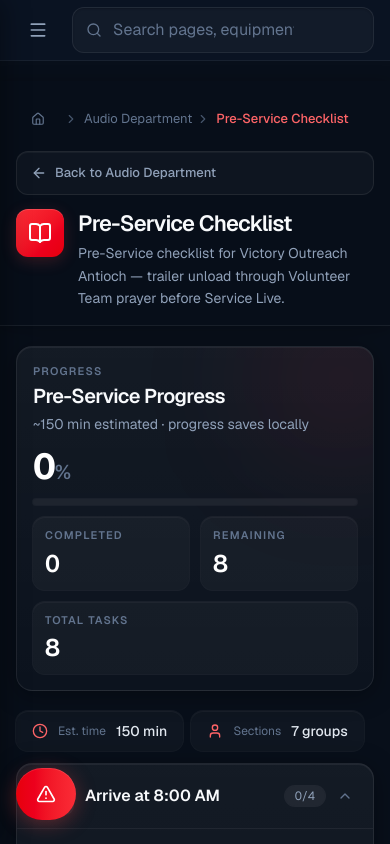
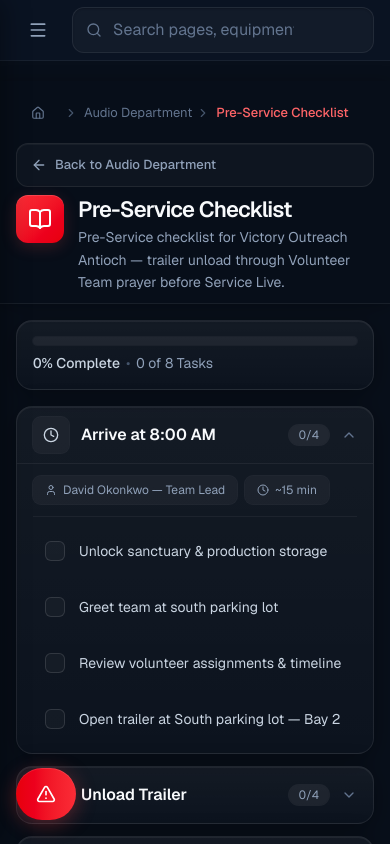
Before and after one commit to jjh48sjfn7-dot/voa-production-os, a Next.js app: page /audio/setup in a window 390 px wide. Shown: the top 844 px of the page. Built offline with nearby package versions, Linux system fonts and the light colour scheme.

Commit message:
Improve mobile checklist layout

```diff
--- a/components/audio/AudioPageShell.tsx
+++ b/components/audio/AudioPageShell.tsx
@@ -47,30 +47,50 @@
     return <PageSkeleton />;
   }
 
+  const stickyHeaderClass = compactMobile
+    ? audioStyles.stickyHeader.replace(" py-4", " py-2.5 md:py-4")
+    : audioStyles.stickyHeader;
+
   return (
-    <div className={compactMobile ? "space-y-5 md:space-y-10" : audioStyles.page}>
+    <div className={compactMobile ? "space-y-4 md:space-y-10" : audioStyles.page}>
       <div
-        className={audioStyles.stickyHeader}
+        className={stickyHeaderClass}
         data-scrolled={headerScrolled || undefined}
       >
-        <div className="flex flex-col gap-2.5 sm:flex-row sm:items-center sm:justify-between">
+        <div
+          className={`flex flex-col sm:flex-row sm:items-center sm:justify-between ${
+            compactMobile ? "gap-2 md:gap-2.5" : "gap-2.5"
+          }`}
+        >
           <Breadcrumbs items={breadcrumbs} />
           <BackButton />
         </div>
 
-        <header className="mt-3.5 space-y-2.5">
+        <header
+          className={
+            compactMobile ? "mt-2 space-y-1.5 md:mt-3.5 md:space-y-2.5" : "mt-3.5 space-y-2.5"
+          }
+        >
           <div className="flex items-start gap-3.5 md:gap-4">
             <div className={uiPageIcon}>
               <Icon />
             </div>
             <div className="min-w-0 flex-1 pt-0.5">
               <h1 className={audioStyles.display}>{title}</h1>
-              <p className={`mt-1.5 max-w-3xl ${audioStyles.body}`}>{description}</p>
+              <p
+                className={`max-w-3xl ${audioStyles.body} ${
+                  compactMobile ? "mt-1 md:mt-1.5" : "mt-1.5"
+                }`}
+              >
+                {description}
+              </p>
             </div>
           </div>
         </header>
 
-        {toolbar && <div className="mt-3.5">{toolbar}</div>}
+        {toolbar && (
+          <div className={compactMobile ? "mt-2 md:mt-3.5" : "mt-3.5"}>{toolbar}</div>
+        )}
       </div>
 
       {stickyProgress}
@@ -86,7 +106,7 @@
 
       <div
         className={`${
-          compactMobile ? "space-y-4 md:space-y-6" : audioStyles.section
+          compactMobile ? "space-y-3 md:space-y-6" : audioStyles.section
         } animate-fade-in`}
       >
         {children}
--- a/components/audio/AudioProgressCard.tsx
+++ b/components/audio/AudioProgressCard.tsx
@@ -34,30 +34,82 @@
   const display = loadFromStorage && mounted ? storedStats : stats;
   const remaining = display.total - display.completed;
 
+  if (compactMobile) {
+    return (
+      <>
+        <div
+          className={`relative overflow-hidden md:hidden ${audioStyles.card} p-4 ${audioStyles.cardGlow}`}
+        >
+          <div className="h-2 overflow-hidden rounded-full bg-white/[0.06] ring-1 ring-white/[0.04]">
+            <div
+              className={`h-full rounded-full ${colors.bar} shadow-[0_0_12px_rgba(239,68,68,0.35)] transition-[width] duration-[500ms] ease-out`}
+              style={{ width: `${display.percentage}%` }}
+            />
+          </div>
+          <p className="mt-2 text-sm tabular-nums text-slate-400">
+            <span className="font-medium text-slate-300">
+              {display.percentage}% Complete
+            </span>
+            <span className="mx-1.5 text-slate-600">•</span>
+            <span>
+              {display.completed} of {display.total} Tasks
+            </span>
+          </p>
+        </div>
+
+        <div
+          className={`relative hidden overflow-hidden md:block ${audioStyles.card} ${audioStyles.cardPadLg} ${audioStyles.cardGlow}`}
+        >
+          <DesktopProgressLayout
+            title={title}
+            description={description}
+            display={display}
+            remaining={remaining}
+            colors={colors}
+          />
+        </div>
+      </>
+    );
+  }
+
   return (
     <div
-      className={`relative overflow-hidden ${audioStyles.card} ${audioStyles.cardGlow} ${
-        compactMobile ? "p-4 sm:p-6 md:p-7" : audioStyles.cardPadLg
-      }`}
+      className={`relative overflow-hidden ${audioStyles.card} ${audioStyles.cardPadLg} ${audioStyles.cardGlow}`}
     >
+      <DesktopProgressLayout
+        title={title}
+        description={description}
+        display={display}
+        remaining={remaining}
+        colors={colors}
+      />
+    </div>
+  );
+}
+
+function DesktopProgressLayout({
+  title,
+  description,
+  display,
+  remaining,
+  colors,
+}: {
+  title: string;
+  description?: string;
+  display: ProgressStats;
+  remaining: number;
+  colors: (typeof departmentAccents)["audio"];
+}) {
+  return (
+    <>
       <div className="pointer-events-none absolute -right-12 -top-12 h-40 w-40 rounded-full bg-red-500/10 blur-3xl" />
 
-      <div
-        className={`relative flex flex-col sm:flex-row sm:items-start sm:justify-between ${
-          compactMobile ? "gap-3 md:gap-5" : "gap-5"
-        }`}
-      >
+      <div className="relative flex flex-col gap-5 sm:flex-row sm:items-start sm:justify-between">
         <div>
           <p className={audioStyles.label}>Progress</p>
           <h3 className={`mt-1 ${audioStyles.displayLg}`}>{title}</h3>
           {description && (
-            <p
-              className={`max-w-md ${audioStyles.body} ${
-                compactMobile ? "mt-1 md:mt-1.5" : "mt-1.5"
-              }`}
-            >
-              {description}
-            </p>
+            <p className={`mt-1.5 max-w-md ${audioStyles.body}`}>{description}</p>
           )}
         </div>
         <div className="text-left sm:text-right">
@@ -68,22 +120,14 @@
         </div>
       </div>
 
-      <div
-        className={`relative overflow-hidden rounded-full bg-white/[0.06] ring-1 ring-white/[0.04] ${
-          compactMobile ? "mt-3 h-1.5 md:mt-6 md:h-2.5" : "mt-6 h-2.5"
-        }`}
-      >
+      <div className="relative mt-6 h-2.5 overflow-hidden rounded-full bg-white/[0.06] ring-1 ring-white/[0.04]">
         <div
           className={`h-full rounded-full ${colors.bar} shadow-[0_0_12px_rgba(239,68,68,0.35)] transition-[width] duration-[500ms] ease-out`}
           style={{ width: `${display.percentage}%` }}
         />
       </div>
 
-      <div
-        className={`relative grid grid-cols-2 sm:grid-cols-3 ${
-          compactMobile ? "mt-3 gap-3 md:mt-5 md:gap-5" : `mt-5 ${audioStyles.gridGap}`
-        }`}
-      >
+      <div className={`relative mt-5 grid grid-cols-2 ${audioStyles.gridGap} sm:grid-cols-3`}>
         {[
           { label: "Completed", value: display.completed },
           { label: "Remaining", value: remaining },
@@ -91,15 +135,13 @@
         ].map((stat) => (
           <div
             key={stat.label}
-            className={`${audioStyles.inset} ${stat.wide ? "col-span-2 sm:col-span-1" : ""} ${
-              compactMobile ? "px-3 py-2.5 md:px-4 md:py-3.5" : "px-4 py-3.5"
-            }`}
+            className={`${audioStyles.inset} px-4 py-3.5 ${stat.wide ? "col-span-2 sm:col-span-1" : ""}`}
           >
             <p className={audioStyles.label}>{stat.label}</p>
             <p className={`mt-1 ${audioStyles.stat}`}>{stat.value}</p>
           </div>
         ))}
       </div>
-    </div>
+    </>
   );
 }
--- a/components/audio/SetupContent.tsx
+++ b/components/audio/SetupContent.tsx
@@ -59,7 +59,7 @@
         { label: "Pre-Service Checklist" },
       ]}
       stickyProgress={
-        <div className="sticky top-[12.5rem] z-10 md:top-[14rem]">
+        <div className="md:sticky md:top-[14rem] md:z-10">
           <AudioProgressCard
             compactMobile
             title={`${voaLabels.preService} Progress`}
@@ -71,7 +71,7 @@
       }
     >
       {complete && (
-        <div className="flex items-center gap-4 rounded-2xl border border-green-500/20 bg-gradient-to-br from-green-500/10 to-emerald-500/5 p-6 animate-slide-up">
+        <div className="flex items-center gap-3 rounded-2xl border border-green-500/20 bg-gradient-to-br from-green-500/10 to-emerald-500/5 p-4 animate-slide-up md:gap-4 md:p-6">
           <div className="flex h-12 w-12 items-center justify-center rounded-2xl bg-green-500/15 ring-1 ring-green-500/25">
             <PartyPopper className="h-6 w-6 text-green-400" />
           </div>
@@ -84,12 +84,12 @@
         </div>
       )}
 
-      <div className="mb-3 flex flex-wrap gap-2 md:mb-6 md:gap-3">
+      <div className="hidden flex-wrap gap-3 md:mb-6 md:flex">
         <MetaChip icon={Clock} label="Est. time" value={`${SETUP_ESTIMATED_MINUTES} min`} />
         <MetaChip icon={User} label="Sections" value={`${sundaySetupSections.length} groups`} />
       </div>
 
-      <div className={audioStyles.stackSm}>
+      <div className="space-y-3">
         {sundaySetupSections.map((section, index) => (
           <Accordion
             key={section.id}
@@ -98,9 +98,10 @@
             icon={section.icon}
             badge={sectionBadges[index]}
             defaultOpen={index === 0}
+            compactMobile
           >
             {(section.volunteer || section.estimatedMinutes) && (
-              <div className="mb-4 flex flex-wrap gap-2 border-b border-white/[0.05] pb-4">
+              <div className="mb-3 flex flex-wrap gap-2 border-b border-white/[0.05] pb-3 md:mb-4 md:pb-4">
                 {section.volunteer && (
                   <span className="inline-flex items-center gap-1.5 rounded-lg bg-white/[0.04] px-3 py-1.5 text-xs text-slate-400 ring-1 ring-white/[0.06]">
                     <User className="h-3 w-3" />
--- a/components/ui/Accordion.tsx
+++ b/components/ui/Accordion.tsx
@@ -14,6 +14,7 @@
   onToggle?: () => void;
   badge?: React.ReactNode;
   children: React.ReactNode;
+  compactMobile?: boolean;
 }
 
 export function Accordion({
@@ -24,6 +25,7 @@
   onToggle,
   badge,
   children,
+  compactMobile = false,
 }: AccordionProps) {
   const isControlled = controlledOpen !== undefined;
   const [internalOpen, setInternalOpen] = useState(defaultOpen);
@@ -44,7 +46,11 @@
       <button
         type="button"
         onClick={handleToggle}
-        className={`flex w-full items-center gap-3 px-5 py-3.5 text-left ${audioStyles.transition} hover:bg-white/[0.035] md:px-6 md:py-4`}
+        className={`flex w-full items-center gap-3 text-left ${audioStyles.transition} hover:bg-white/[0.035] ${
+          compactMobile
+            ? "px-4 py-2.5 md:px-6 md:py-4"
+            : "px-5 py-3.5 md:px-6 md:py-4"
+        }`}
         aria-expanded={isOpen}
       >
         {Icon && (
@@ -69,7 +75,11 @@
         }`}
       >
         <div className="overflow-hidden">
-          <div className="border-t border-white/[0.06] px-5 py-4 md:px-6 md:py-5">
+          <div
+            className={`border-t border-white/[0.06] ${
+              compactMobile ? "px-4 py-3 md:px-6 md:py-5" : "px-5 py-4 md:px-6 md:py-5"
+            }`}
+          >
             {children}
           </div>
         </div>
```
